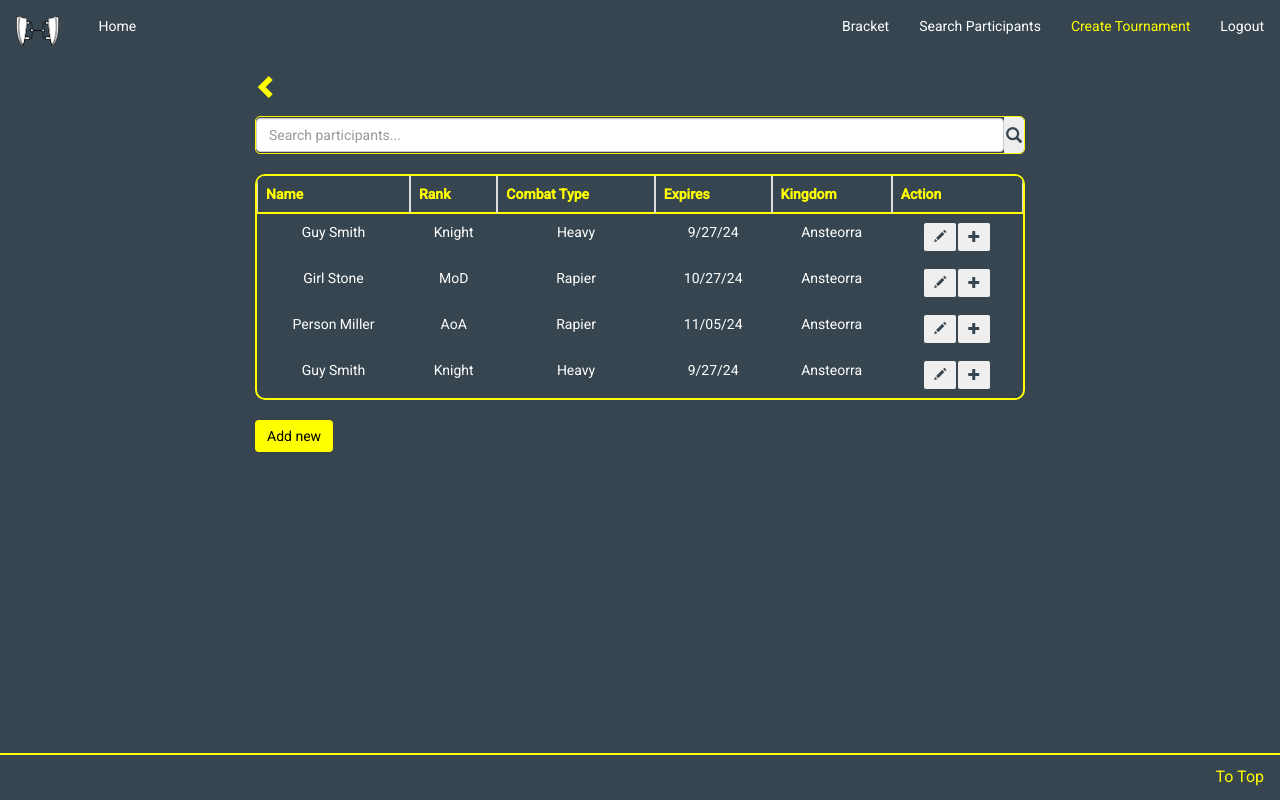
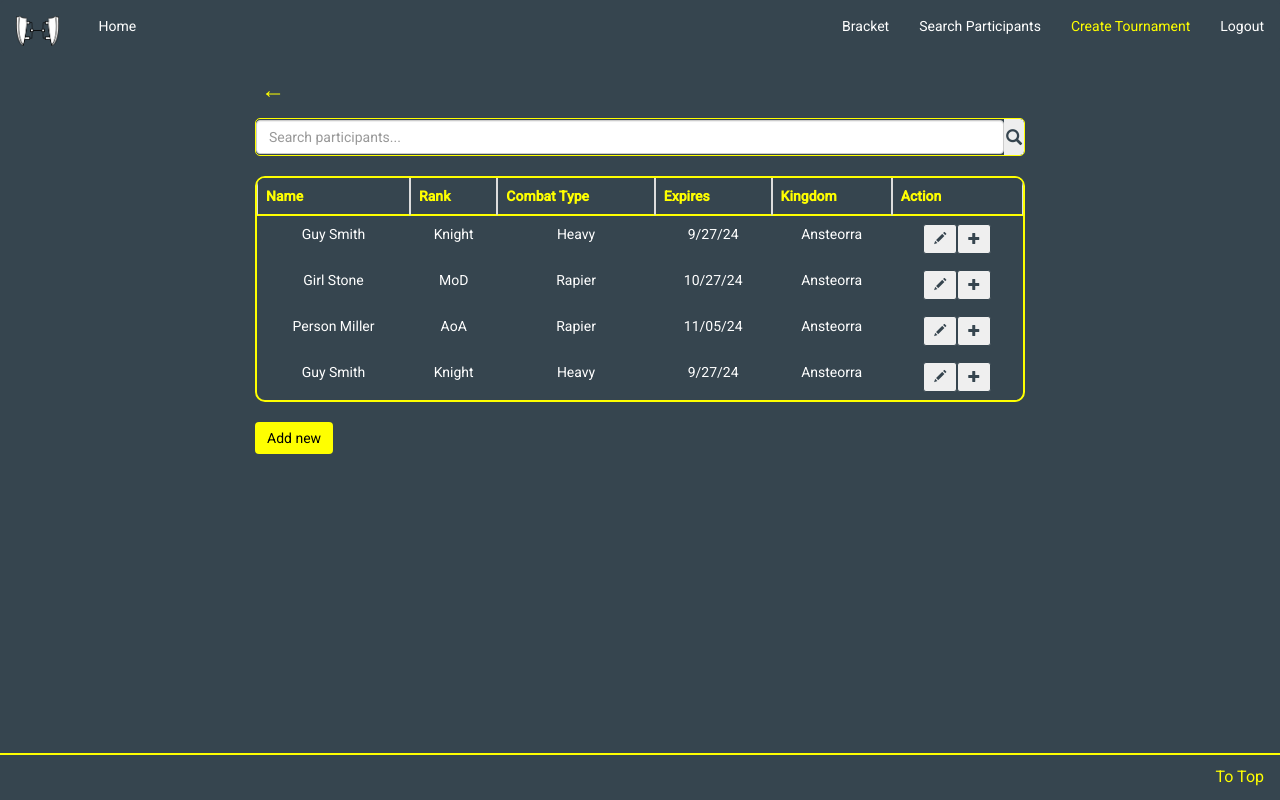
Before and after one commit to SD-DBracketeers/SCA_Tournament_Manager, an Angular app in the folder angularjs/sca-tournament-manager/: page /search-participants in a window 1280 px wide. Built offline with nearby package versions, Linux system fonts and the light colour scheme.

Commit message:
component app-back-button

```diff
--- a/angularjs/sca-tournament-manager/src/app/app.module.ts
+++ b/angularjs/sca-tournament-manager/src/app/app.module.ts
@@ -14,6 +14,7 @@ import { InputComponent } from './input/input.component';
 import { SearchParticipantsComponent } from './search-participants/search-participants.component';
 
 import { FormsModule } from '@angular/forms';
+import { BackButtonComponent } from './back-button/back-button.component';
 
 @NgModule({
   declarations: [
@@ -22,6 +23,7 @@ import { FormsModule } from '@angular/forms';
     FooterComponent,
     HomeComponent,
     SearchParticipantsComponent,
+    BackButtonComponent,
   ],
   imports: [
     BrowserModule,
@@ -30,8 +32,9 @@ import { FormsModule } from '@angular/forms';
     InputComponent,
     DatePickerComponent,
     BrowserAnimationsModule,
-    FormsModule
+    FormsModule,
   ],
+  exports: [BackButtonComponent],
   schemas: [CUSTOM_ELEMENTS_SCHEMA],
   providers: [],
   bootstrap: [AppComponent],
--- /dev/null
+++ b/angularjs/sca-tournament-manager/src/app/back-button/back-button.component.css
@@ -0,0 +1,25 @@
+.back-button {
+  cursor: pointer;
+  font-size: 24px;
+  color: #ffff00; /* Yellow color for consistency */
+  background: none;
+  border: none;
+  outline: none;
+  margin-right: 10px;
+  margin-bottom: 10px;
+}
+
+.arrow {
+  font-weight: bold;
+}
+
+.back-button:hover {
+  cursor: pointer;
+  font-size: 24px;
+  color: #ffff00; /* Yellow color for consistency */
+  background: #000000;
+  border: none;
+  outline: none;
+  margin-right: 10px;
+  margin-bottom: 10px;
+}
--- /dev/null
+++ b/angularjs/sca-tournament-manager/src/app/back-button/back-button.component.html
@@ -0,0 +1 @@
+<button class="back-button arrow" (click)="goBack()">←</button>
--- /dev/null
+++ b/angularjs/sca-tournament-manager/src/app/back-button/back-button.component.ts
@@ -0,0 +1,15 @@
+import { Component } from '@angular/core';
+import { Location } from '@angular/common';
+
+@Component({
+  selector: 'app-back-button',
+  templateUrl: './back-button.component.html',
+  styleUrls: ['./back-button.component.css']
+})
+export class BackButtonComponent {
+  constructor(private location: Location) {}
+
+  goBack(): void {
+    this.location.back();
+  }
+}
--- a/angularjs/sca-tournament-manager/src/app/search-participants/search-participants.component.css
+++ b/angularjs/sca-tournament-manager/src/app/search-participants/search-participants.component.css
@@ -48,7 +48,6 @@
   background-color: #ffff00;
   color: #000;
   border: none;
-  margin-bottom: 60px;
 }
 
 .example-form {
@@ -97,18 +96,3 @@
 .input-group-addon i {
   font-size: 16px;
 }
-
-.back-button {
-    cursor: pointer;
-    font-size: 24px;
-    color: #ffff00; /* Yellow color for consistency */
-    background: none;
-    border: none;
-    outline: none;
-    margin-right: 10px;
-    margin-bottom: 10px;
-  }
-
-  .arrow {
-    font-weight: bold;
-  }
--- a/angularjs/sca-tournament-manager/src/app/search-participants/search-participants.component.html
+++ b/angularjs/sca-tournament-manager/src/app/search-participants/search-participants.component.html
@@ -1,8 +1,8 @@
 <div class="container my-5">
-  <div class="back-button" (click)="goBack()">
+  <app-back-button>
     <i class="glyphicon glyphicon-chevron-left"></i>
     <!-- Unicode for a left arrow -->
-  </div>
+  </app-back-button>
 
   <!-- Search Bar -->
   <div class="search-wrapper">
--- a/angularjs/sca-tournament-manager/src/styles.css
+++ b/angularjs/sca-tournament-manager/src/styles.css
@@ -6,6 +6,7 @@ body {
     color: #FFFFFF;
     margin: 0;
     padding: 0;
+    margin-bottom: 60px;
 }
 h1,h2,h3 {
     color: #FFFF00;
```
Also changed, not shown: 2 other files (tests, documents, lock files or other folders).
